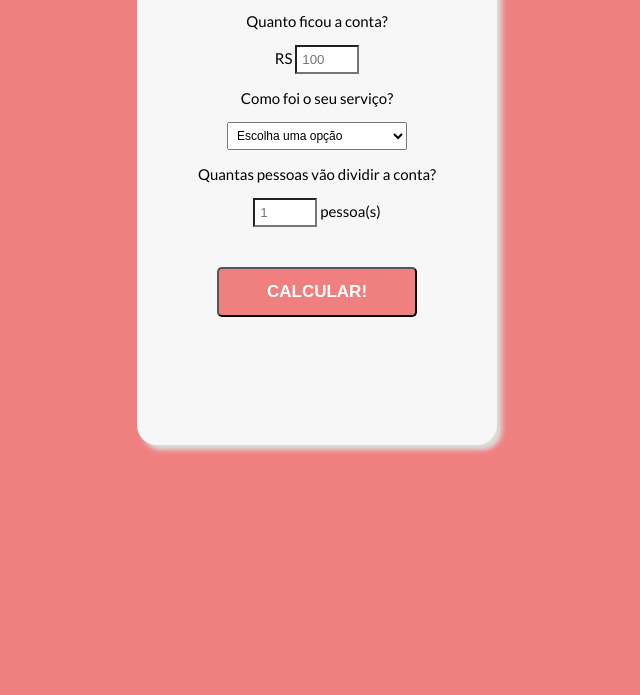
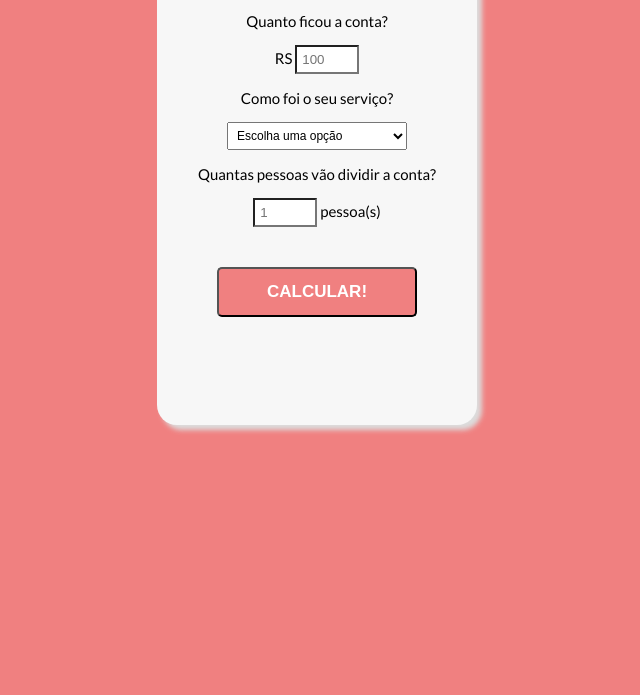
Before and after one commit to felipesantinho/onebitcode, a plain HTML site: page start-na-programacao/projeto-calculadora-de-gorjetas/index.html in a window 1280 px wide. Shown: the part 105-800 px from the top of the page, without its empty margins (323-963 px from the left). Drawn offline with Linux system fonts and the light colour scheme.

Commit message:
update style.css

```diff
--- a/start-na-programacao/projeto-calculadora-de-gorjetas/style.css
+++ b/start-na-programacao/projeto-calculadora-de-gorjetas/style.css
@@ -13,8 +13,8 @@ body {
 }
 
 #container {
-  width: 360px;
-  height: 500px;
+  width: 320px;
+  height: 480px;
   margin: 50px auto;
   background: #f7f7f7;
   box-shadow: 5px 5px 5px var(--tertiary-color);
@@ -70,7 +70,7 @@ body {
 }
 
 #totalTip {
-  font-size: 20px;
+  font-size: 15px;
   margin-top: 5px;
   text-align: center;
 }
```
